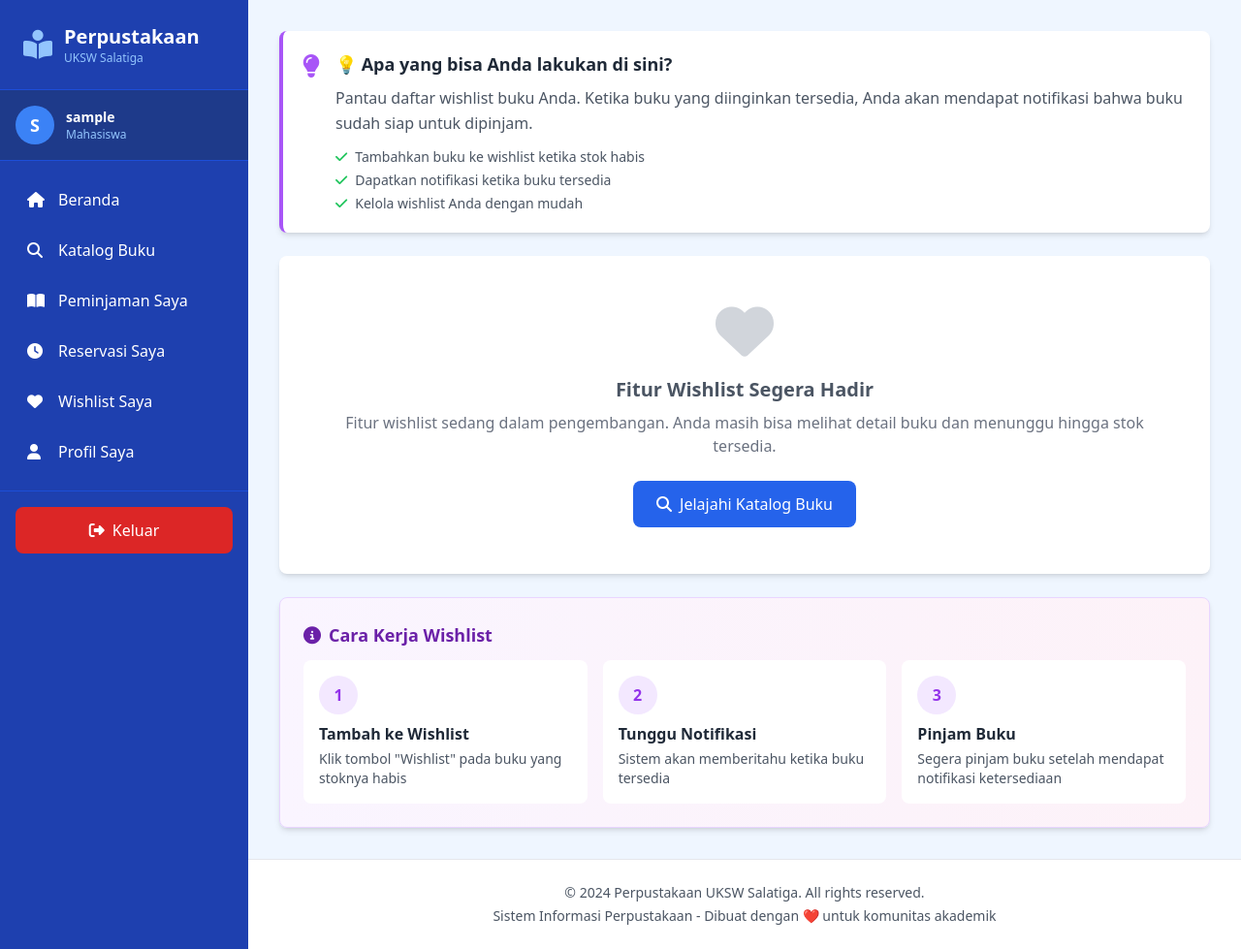
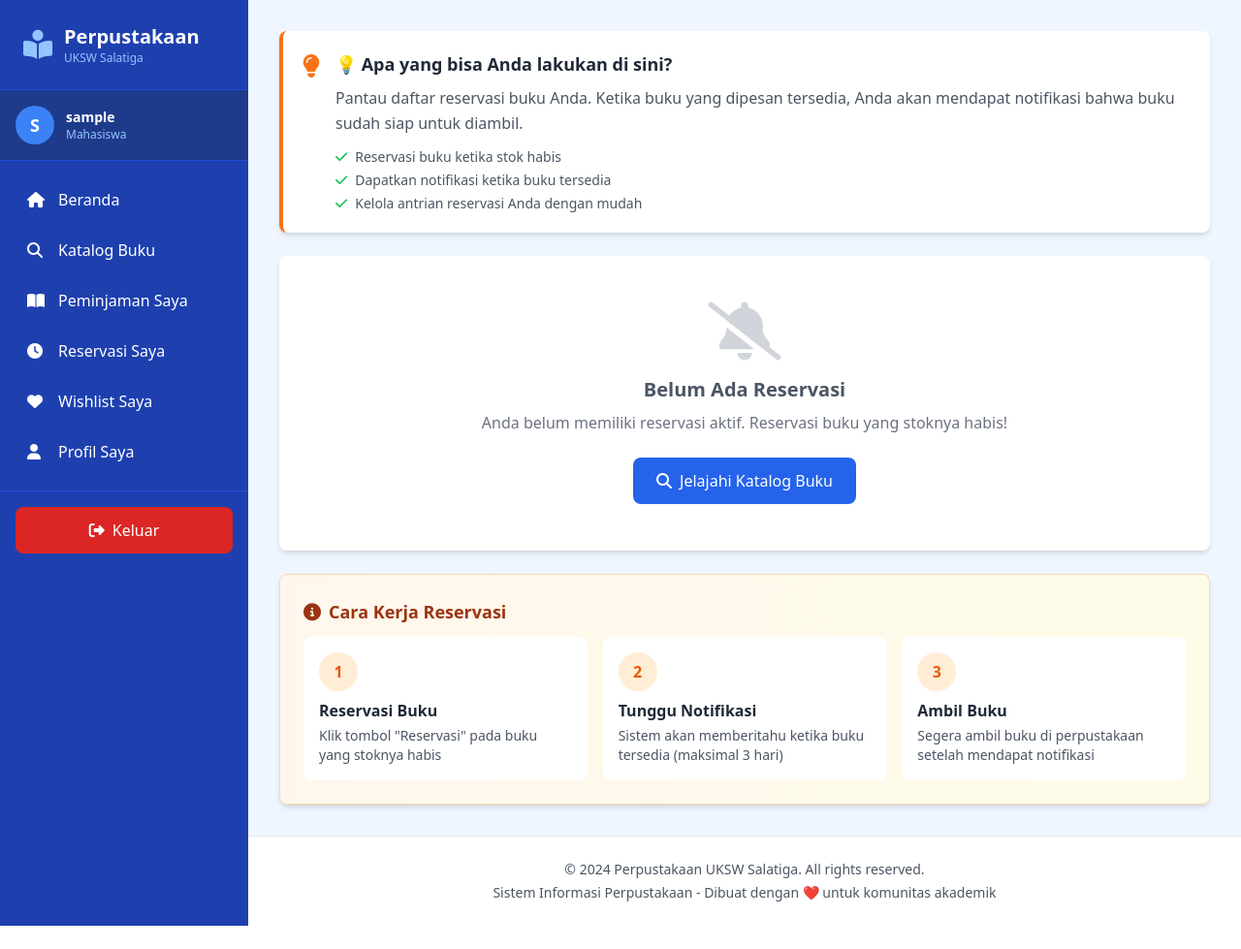
Before and after one commit to 682023025-wq/website_perpustakaan_uksw, a Flask app: template perpustakaan_uksw/templates/anggota/reservasi_saya.html in a window 1280 px wide. Shown: the whole page at 97% size. After the commit the page ends 955 px from the top, so only its background shows below. Run offline with Flask 3, Linux system fonts and the light colour scheme; the template is opened without the code that fills it, so the values that code supplies are empty; the visitor is signed in with stand-in values (Sample User, id 1); some libraries are stand-ins or nearby versions.

Commit message:
Title (#34)
Update catalog book reservation functionality and refactor wishlist to reservation flow

Key features implemented:
- Modified .gitignore to include comprehensive ignore patterns for Python, Django, IDE, and environment files
- Updated anggota_bp.py to handle book reservations directly from the catalog page when stock is zero, replacing previous wishlist logic on the catalog page
- Changed katalog.html template to display "Reservasi" button instead of "Wishlist" when book stock is zero and link it to the reservation process
- Refactored reservasi_saya.html template to properly display and manage user reservations with updated styling and information cards
- Integrated direct reservation flow from catalog to reservation management, allowing users to reserve books that are out of stock seamlessly

The changes implement the requested feature to replace the "hapus" (delete/wishlist) button with a "reservasi" button in the book catalog when stock is empty, directing users to the reservation system. The reservation process is now integrated into the user's dashboard workflow.

Co-authored-by: qwen.ai[bot] <qwenlm-intl@service.alibaba.com>

```diff
--- a/perpustakaan_uksw/templates/anggota/reservasi_saya.html
+++ b/perpustakaan_uksw/templates/anggota/reservasi_saya.html
@@ -1,67 +1,149 @@
 {% extends 'base.html' %}
 
-{% block title %}Wishlist Saya - Perpustakaan UKSW{% endblock %}
+{% block title %}Reservasi Saya - Perpustakaan UKSW{% endblock %}
 
 {% block content %}
 <!-- Helper Text -->
-<div class="mb-6 bg-white rounded-lg shadow-md border-l-4 border-purple-500 p-5">
+<div class="mb-6 bg-white rounded-lg shadow-md border-l-4 border-orange-500 p-5">
     <div class="flex items-start">
         <div class="flex-shrink-0">
-            <i class="fas fa-lightbulb text-purple-500 text-2xl"></i>
+            <i class="fas fa-lightbulb text-orange-500 text-2xl"></i>
         </div>
         <div class="ml-4 flex-1">
             <h3 class="text-lg font-semibold text-gray-800 mb-2">💡 Apa yang bisa Anda lakukan di sini?</h3>
             <p class="text-gray-600 leading-relaxed">
-                Pantau daftar wishlist buku Anda. Ketika buku yang diinginkan tersedia,
-                Anda akan mendapat notifikasi bahwa buku sudah siap untuk dipinjam.
+                Pantau daftar reservasi buku Anda. Ketika buku yang dipesan tersedia,
+                Anda akan mendapat notifikasi bahwa buku sudah siap untuk diambil.
             </p>
             <ul class="mt-3 space-y-1 text-sm text-gray-600">
-                <li><i class="fas fa-check text-green-500 mr-2"></i>Tambahkan buku ke wishlist ketika stok habis</li>
+                <li><i class="fas fa-check text-green-500 mr-2"></i>Reservasi buku ketika stok habis</li>
                 <li><i class="fas fa-check text-green-500 mr-2"></i>Dapatkan notifikasi ketika buku tersedia</li>
-                <li><i class="fas fa-check text-green-500 mr-2"></i>Kelola wishlist Anda dengan mudah</li>
+                <li><i class="fas fa-check text-green-500 mr-2"></i>Kelola antrian reservasi Anda dengan mudah</li>
             </ul>
         </div>
     </div>
 </div>
 
-<!-- Wishlist Cards -->
+<!-- Reservasi Cards -->
+{% if reservasi_list and reservasi_list|length > 0 %}
+<div class="grid grid-cols-1 md:grid-cols-2 lg:grid-cols-3 gap-6">
+    {% for reservasi in reservasi_list %}
+    <div class="bg-white rounded-lg shadow-md overflow-hidden hover:shadow-xl transition-shadow duration-300">
+        <!-- Card Header with Status -->
+        <div class="px-4 py-3 {% if reservasi.status_antrian == 'menunggu' %}bg-yellow-50{% elif reservasi.status_antrian == 'siap_diambil' %}bg-green-50{% else %}bg-gray-50{% endif %} border-b">
+            <div class="flex items-center justify-between">
+                <span class="text-xs font-semibold uppercase tracking-wide {% if reservasi.status_antrian == 'menunggu' %}text-yellow-700{% elif reservasi.status_antrian == 'siap_diambil' %}text-green-700{% else %}text-gray-700{% endif %}">
+                    {% if reservasi.status_antrian == 'menunggu' %}
+                        <i class="fas fa-clock mr-1"></i>Menunggu
+                    {% elif reservasi.status_antrian == 'siap_diambil' %}
+                        <i class="fas fa-check-circle mr-1"></i>Siap Diambil
+                    {% elif reservasi.status_antrian == 'diambil' %}
+                        <i class="fas fa-book mr-1"></i>Diambil
+                    {% elif reservasi.status_antrian == 'kadaluarsa' %}
+                        <i class="fas fa-times-circle mr-1"></i>Kadaluarsa
+                    {% else %}
+                        <i class="fas fa-ban mr-1"></i>Batal
+                    {% endif %}
+                </span>
+                <span class="text-xs text-gray-500">{{ reservasi.tgl_pemesanan.strftime('%d %b %Y') }}</span>
+            </div>
+        </div>
+
+        <!-- Card Body -->
+        <div class="p-4">
+            <h3 class="font-bold text-gray-800 mb-2 line-clamp-2">{{ reservasi.buku.judul }}</h3>
+            <p class="text-sm text-gray-600 mb-1"><i class="fas fa-pen mr-1"></i>{{ reservasi.buku.penulis }}</p>
+            {% if reservasi.buku.kategori %}
+            <span class="inline-block px-2 py-1 bg-uksw-blue-100 text-uksw-blue-700 text-xs rounded-full mb-3">
+                {{ reservasi.buku.kategori.nama_kategori }}
+            </span>
+            {% endif %}
+
+            <!-- Antrian Info -->
+            {% if reservasi.status_antrian == 'menunggu' %}
+            <div class="mt-3 p-2 bg-yellow-50 rounded text-xs text-yellow-700">
+                <i class="fas fa-info-circle mr-1"></i>Anda berada dalam antrian untuk buku ini
+            </div>
+            {% elif reservasi.status_antrian == 'siap_diambil' %}
+            <div class="mt-3 p-2 bg-green-50 rounded text-xs text-green-700">
+                <i class="fas fa-bell mr-1"></i>Buku sudah tersedia! Segera ambil di perpustakaan.
+            </div>
+            {% endif %}
+        </div>
+
+        <!-- Card Footer with Actions -->
+        <div class="px-4 py-3 bg-gray-50 border-t flex gap-2">
+            {% if reservasi.status_antrian in ['menunggu', 'siap_diambil'] %}
+            <form method="POST" action="{{ url_for('anggota.reservasi_saya') }}" class="flex-1">
+                <input type="hidden" name="id_reservasi" value="{{ reservasi.id }}">
+                <input type="hidden" name="action" value="batal">
+                <button type="submit" class="w-full bg-red-600 hover:bg-red-700 text-white text-sm font-medium py-2 px-3 rounded-lg transition-colors"
+                        onclick="return confirm('Apakah Anda yakin ingin membatalkan reservasi ini?')">
+                    <i class="fas fa-trash mr-1"></i>Batal
+                </button>
+            </form>
+            {% endif %}
+            <a href="{{ url_for('anggota.detail_buku', id=reservasi.buku.id) }}"
+               class="px-3 py-2 bg-uksw-blue-600 hover:bg-uksw-blue-700 text-white text-sm font-medium rounded-lg transition-colors">
+                <i class="fas fa-eye"></i> Detail
+            </a>
+        </div>
+    </div>
+    {% endfor %}
+</div>
+
+<!-- Filter Tabs -->
+<div class="mt-6 flex gap-2 justify-center">
+    <a href="{{ url_for('anggota.reservasi_saya', status='aktif') }}"
+       class="px-4 py-2 rounded-lg {% if request.args.get('status', 'aktif') == 'aktif' %}bg-orange-600 text-white{% else %}bg-gray-200 text-gray-700 hover:bg-gray-300{% endif %} transition-colors">
+        <i class="fas fa-list mr-1"></i>Aktif
+    </a>
+    <a href="{{ url_for('anggota.reservasi_saya', status='riwayat') }}"
+       class="px-4 py-2 rounded-lg {% if request.args.get('status') == 'riwayat' %}bg-orange-600 text-white{% else %}bg-gray-200 text-gray-700 hover:bg-gray-300{% endif %} transition-colors">
+        <i class="fas fa-history mr-1"></i>Riwayat
+    </a>
+</div>
+
+{% else %}
+<!-- Empty State - No Reservations -->
 <div class="bg-white rounded-lg shadow-md p-12 text-center">
-    <i class="fas fa-heart text-6xl text-gray-300 mb-4"></i>
-    <h3 class="text-xl font-semibold text-gray-600 mb-2">Fitur Wishlist Segera Hadir</h3>
-    <p class="text-gray-500 mb-6">Fitur wishlist sedang dalam pengembangan. Anda masih bisa melihat detail buku dan menunggu hingga stok tersedia.</p>
+    <i class="fas fa-bell-slash text-6xl text-gray-300 mb-4"></i>
+    <h3 class="text-xl font-semibold text-gray-600 mb-2">Belum Ada Reservasi</h3>
+    <p class="text-gray-500 mb-6">Anda belum memiliki reservasi aktif. Reservasi buku yang stoknya habis!</p>
     <a href="{{ url_for('anggota.katalog') }}"
        class="inline-block px-6 py-3 bg-uksw-blue-600 hover:bg-uksw-blue-700 text-white font-medium rounded-lg transition-colors">
         <i class="fas fa-search mr-2"></i>Jelajahi Katalog Buku
     </a>
 </div>
+{% endif %}
 
 <!-- Info Card -->
-<div class="mt-6 bg-gradient-to-r from-purple-50 to-pink-50 rounded-lg shadow-md p-6 border border-purple-200">
-    <h3 class="text-lg font-bold text-purple-800 mb-3 flex items-center">
+<div class="mt-6 bg-gradient-to-r from-orange-50 to-yellow-50 rounded-lg shadow-md p-6 border border-orange-200">
+    <h3 class="text-lg font-bold text-orange-800 mb-3 flex items-center">
         <i class="fas fa-info-circle mr-2"></i>
-        Cara Kerja Wishlist
+        Cara Kerja Reservasi
     </h3>
     <div class="grid grid-cols-1 md:grid-cols-3 gap-4">
         <div class="bg-white rounded-lg p-4">
-            <div class="w-10 h-10 bg-purple-100 rounded-full flex items-center justify-center mb-2">
-                <span class="font-bold text-purple-600">1</span>
+            <div class="w-10 h-10 bg-orange-100 rounded-full flex items-center justify-center mb-2">
+                <span class="font-bold text-orange-600">1</span>
             </div>
-            <p class="font-semibold text-gray-800 mb-1">Tambah ke Wishlist</p>
-            <p class="text-sm text-gray-600">Klik tombol "Wishlist" pada buku yang stoknya habis</p>
+            <p class="font-semibold text-gray-800 mb-1">Reservasi Buku</p>
+            <p class="text-sm text-gray-600">Klik tombol "Reservasi" pada buku yang stoknya habis</p>
         </div>
         <div class="bg-white rounded-lg p-4">
-            <div class="w-10 h-10 bg-purple-100 rounded-full flex items-center justify-center mb-2">
-                <span class="font-bold text-purple-600">2</span>
+            <div class="w-10 h-10 bg-orange-100 rounded-full flex items-center justify-center mb-2">
+                <span class="font-bold text-orange-600">2</span>
             </div>
             <p class="font-semibold text-gray-800 mb-1">Tunggu Notifikasi</p>
-            <p class="text-sm text-gray-600">Sistem akan memberitahu ketika buku tersedia</p>
+            <p class="text-sm text-gray-600">Sistem akan memberitahu ketika buku tersedia (maksimal 3 hari)</p>
         </div>
         <div class="bg-white rounded-lg p-4">
-            <div class="w-10 h-10 bg-purple-100 rounded-full flex items-center justify-center mb-2">
-                <span class="font-bold text-purple-600">3</span>
+            <div class="w-10 h-10 bg-orange-100 rounded-full flex items-center justify-center mb-2">
+                <span class="font-bold text-orange-600">3</span>
             </div>
-            <p class="font-semibold text-gray-800 mb-1">Pinjam Buku</p>
-            <p class="text-sm text-gray-600">Segera pinjam buku setelah mendapat notifikasi ketersediaan</p>
+            <p class="font-semibold text-gray-800 mb-1">Ambil Buku</p>
+            <p class="text-sm text-gray-600">Segera ambil buku di perpustakaan setelah mendapat notifikasi</p>
         </div>
     </div>
 </div>
```
Also changed, not shown: perpustakaan_uksw/backend/anggota_bp.py (+42 -0 lines), perpustakaan_uksw/templates/anggota/katalog.html (+12 -20 lines), 1 other file.
